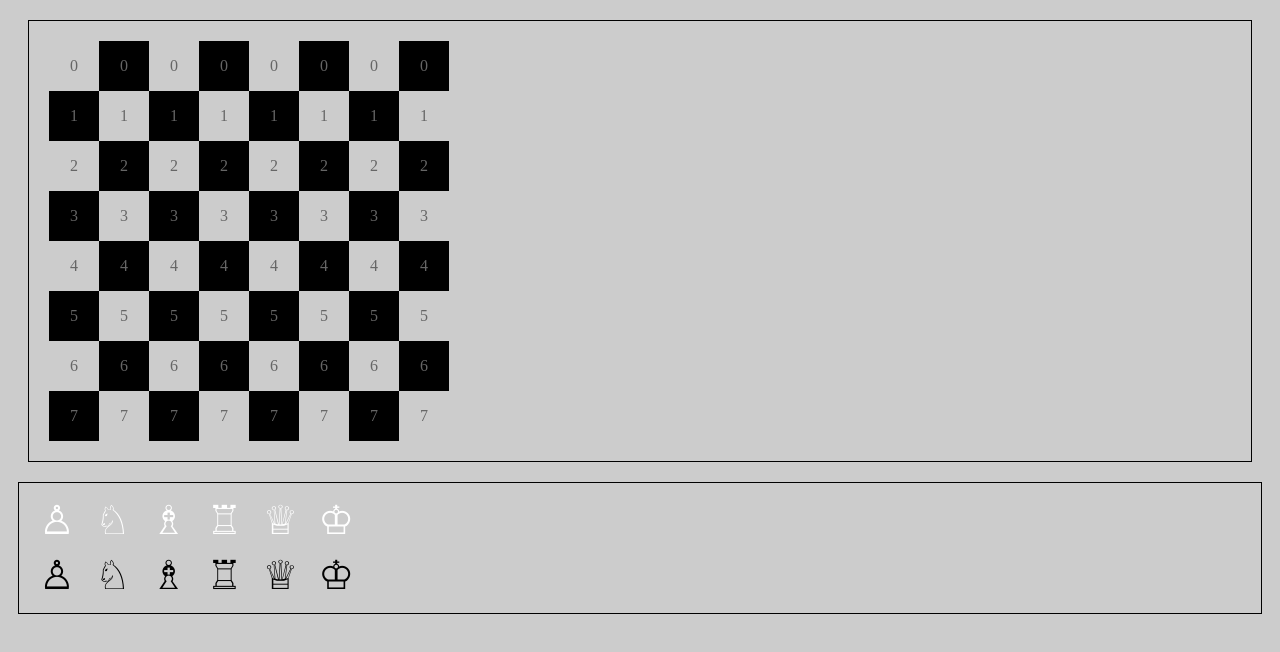
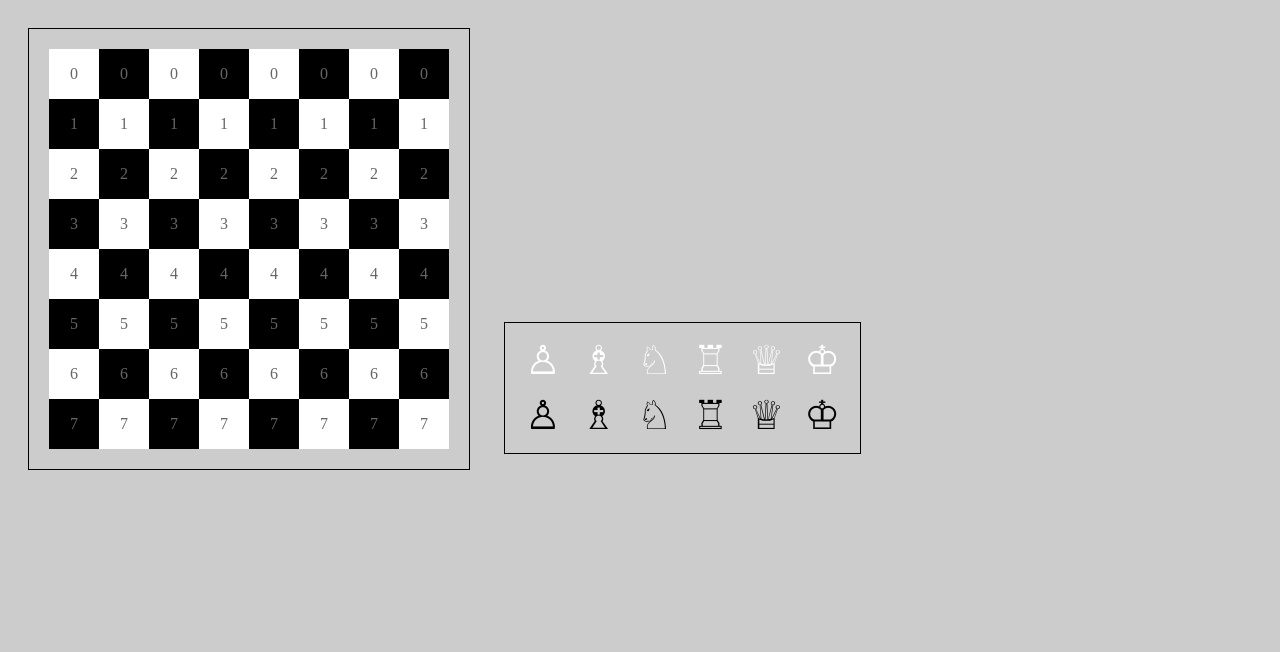
Before and after one commit to sharkich/chess, a website with bundled scripts: page src/index.html in a window 1280 px wide. Built offline with nearby package versions, Linux system fonts and the light colour scheme.

Commit message:
refactor box store

```diff
--- a/src/app/app.css
+++ b/src/app/app.css
@@ -7,6 +7,7 @@ html {
     margin: 20px;
     border: 1px solid #000;
     padding: 20px;
+    display: inline-block;
 }
 
 .row {
@@ -26,10 +27,15 @@ html {
     background: #000;
 }
 
+.white {
+    background: #fff;
+}
+
 .box {
     margin: 10px;
     padding: 10px;
     border: 1px solid #000;
+    display: inline-block;
 }
 
 .box-pieces {
--- a/src/app/model/pieces.js
+++ b/src/app/model/pieces.js
@@ -25,4 +25,11 @@ const PIECES = {
   },
 };
 
+const getColoredPiece = (piece, color) => ({ ...piece, color });
+
+export const BOX_PIECES = [
+  ...Object.keys(PIECES).map((key) => getColoredPiece(PIECES[key], 'black')),
+  ...Object.keys(PIECES).map((key) => getColoredPiece(PIECES[key], 'white')),
+];
+
 export default PIECES;
--- a/src/app/store/index.js
+++ b/src/app/store/index.js
@@ -1,14 +1,12 @@
-import PIECES from '../model/pieces.js';
+import { BOX_PIECES } from '../model/pieces.js';
 
 const CELL_COUNT = 8;
-
-const PIECES_FOR_BOX = [PIECES.Pawn, PIECES.Knight, PIECES.Bishop, PIECES.Rook, PIECES.Queen, PIECES.King];
 
 const STORE = {
   board: new Array(CELL_COUNT).fill(new Array(CELL_COUNT).fill(null)),
   box: {
-    white: [...PIECES_FOR_BOX],
-    black: [...PIECES_FOR_BOX],
+    white: BOX_PIECES.filter((piece) => piece.color === 'white'),
+    black: BOX_PIECES.filter((piece) => piece.color === 'black'),
   },
 };
 
```
